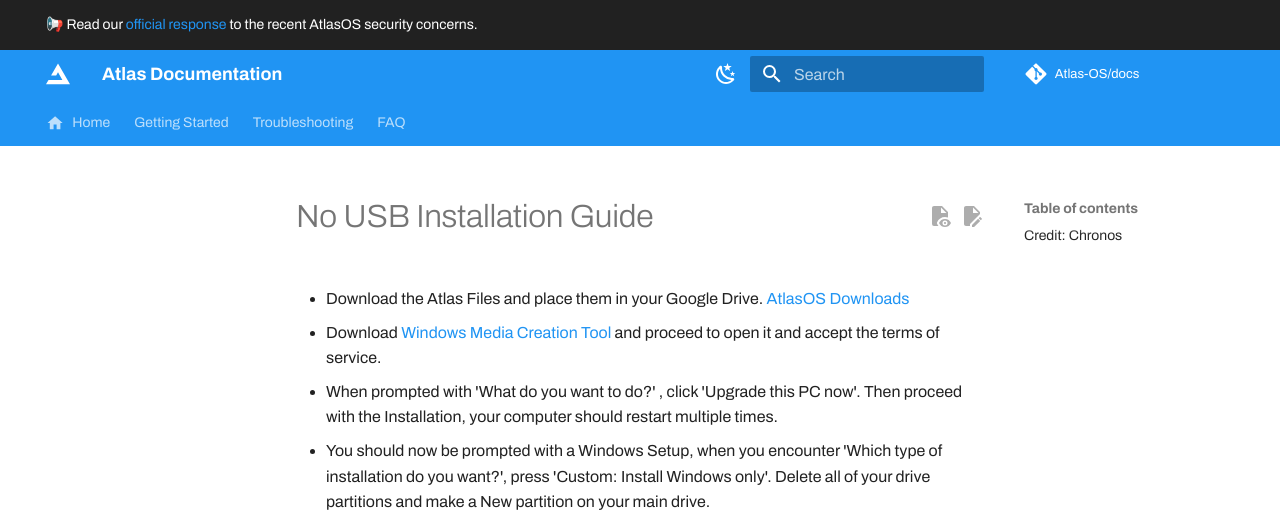
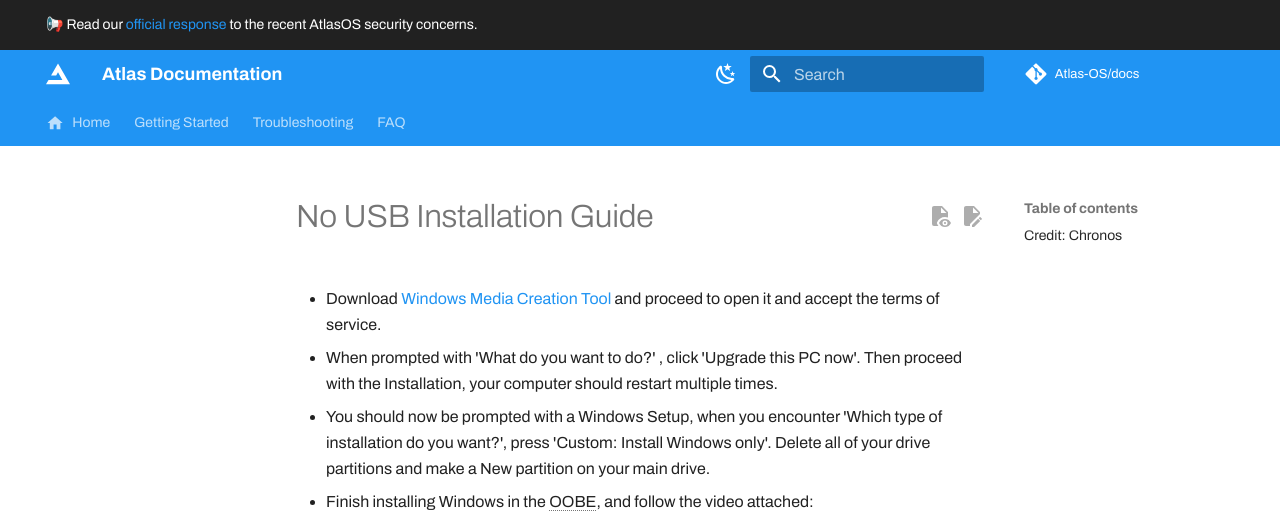
Before and after one commit to Atlas-OS/docs, an MkDocs documentation site: the page built from docs/getting-started/other-installation-methods/no-usb.md, in a window 1280 px wide and 1400 px high. Shown: the top 515 px of the window. Built offline with MkDocs 1.6.1 and Material for MkDocs 9.7.7, drawn with Linux system fonts in a browser that asks for light colours; some web fonts are replaced; comment, search, counter and statistics services are not loaded; some of the changed text lies outside the part shown; grey boxes are pictures that could not be loaded.

Commit message:
docs: Delete google drive in no-usb.md

```diff
--- a/docs/getting-started/other-installation-methods/no-usb.md
+++ b/docs/getting-started/other-installation-methods/no-usb.md
@@ -4,8 +4,6 @@ icon: material/usb-port
 ---
 
 # No USB Installation Guide
-
-- Download the Atlas Files and place them in your Google Drive. [AtlasOS Downloads](https://atlasos.net/downloads/w10_22h2)
 
 - Download [Windows Media Creation Tool](https://go.microsoft.com/fwlink/?LinkId=691209) and proceed to open it and accept the terms of service.
 
@@ -15,9 +13,9 @@ icon: material/usb-port
 
 - Finish installing Windows in the OOBE, and follow the video attached: <iframe src="https://cdn.jsdelivr.net/gh/amitxv/PC-Tuning@main/media/oobe-windows10+-example.mp4" width="560" height="420" frameborder="0" allowfullscreen></iframe>
 
-- Your computer should shortly be in Windows 10. At this time you can quickly enable your Internet and open Google drive, drag the files on to your desktop and then turn your internet off.
+- Your computer should shortly be in Windows 10. At this time you can download the Atlas Files: [Atlas Downloads](https://atlasos.net/downloads/w10_22h2)
 
-- Now proceed to follow the AtlasOS Installation Guide at the specified time. [ 9:50 ]
+- Now proceed to follow the Atlas Installation Guide at the specified time. [ 9:50 ]
 <iframe width="930" height="523" src="https://www.youtube.com/embed/GoO36Tj5TGE?t=523" title="Atlas OS — Installation Guide &amp; Overview (Performant Windows!)" frameborder="0" allow="accelerometer; autoplay; clipboard-write; encrypted-media; gyroscope; picture-in-picture; web-share" allowfullscreen></iframe>
 
 #### Credit: [Chronos](https://github.com/CrownedMatrix)
```
